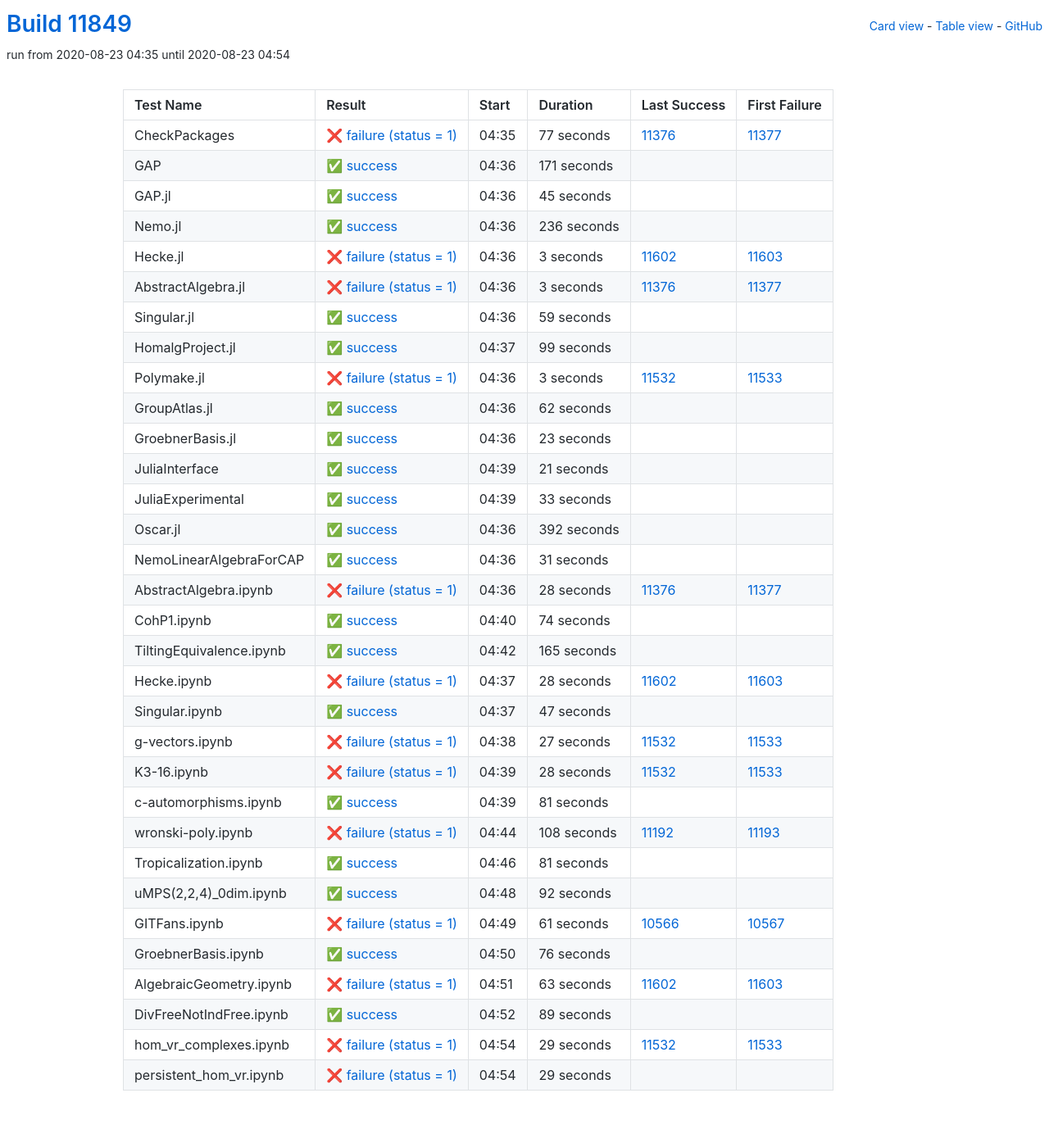
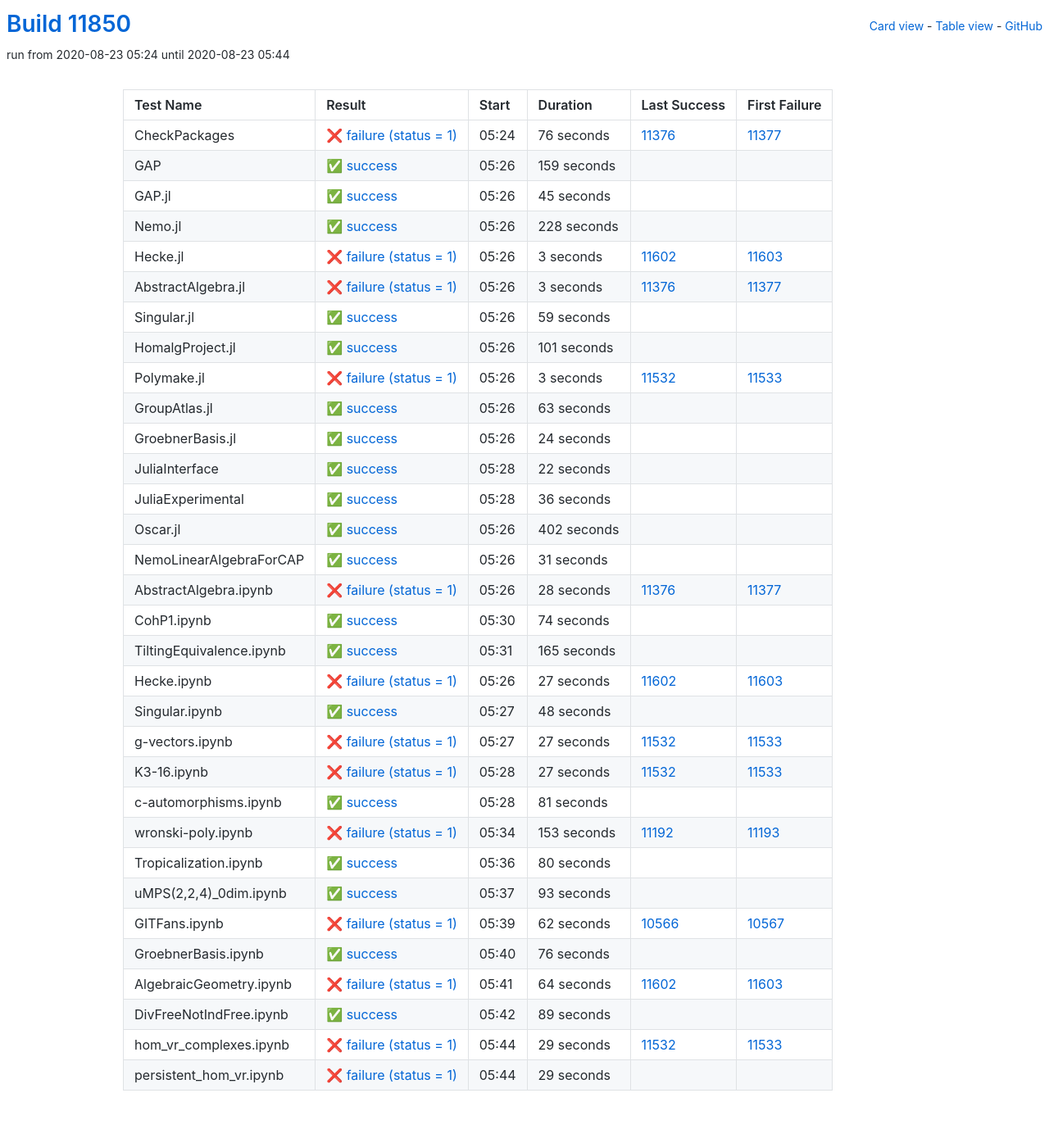
Before and after one commit to oscar-system/oscar-ci-status, a Jekyll site: the page built from table.html, in a window 1280 px wide. Shown: the whole page at 82% size. Built offline with Jekyll 4.4.1, drawn with Linux system fonts in a browser that asks for light colours.

Commit message:
Build #11850

```diff
--- a/_data/ci.yml
+++ b/_data/ci.yml
@@ -1,6 +1,6 @@
 ---
-build: 11849
-build_url: https://oscarci.mathematik.uni-kl.de/job/oscar/11849/
+build: 11850
+build_url: https://oscarci.mathematik.uni-kl.de/job/oscar/11850/
 job: oscar
 organization: oscar-system
 repo: oscar-ci-status
@@ -8,32 +8,32 @@
 tests:
 - name: CheckPackages
   id: checkpackages
-  log: https://oscarci.mathematik.uni-kl.de/job/oscar/11849/artifact/logs/build-11849/CheckPackages.log
-  start: 2020-08-23 04:35
+  log: https://oscarci.mathematik.uni-kl.de/job/oscar/11850/artifact/logs/build-11850/CheckPackages.log
+  start: 2020-08-23 05:24
   success: false
   exitcode: 1
   status: failure
-  duration: 77
+  duration: 76
   last_success: 11376
   last_success_url: https://oscarci.mathematik.uni-kl.de/job/oscar/11376/
   first_failure: 11377
   first_failure_url: https://oscarci.mathematik.uni-kl.de/job/oscar/11377/
 - name: GAP
   id: gap
-  log: https://oscarci.mathematik.uni-kl.de/job/oscar/11849/artifact/logs/build-11849/GAP.log
-  start: 2020-08-23 04:36
+  log: https://oscarci.mathematik.uni-kl.de/job/oscar/11850/artifact/logs/build-11850/GAP.log
+  start: 2020-08-23 05:26
   success: true
   exitcode: 0
   status: success
-  duration: 171
+  duration: 159
   last_success: false
   last_success_url:
   first_failure: false
   first_failure_url:
 - name: GAP.jl
   id: gap-jl
-  log: https://oscarci.mathematik.uni-kl.de/job/oscar/11849/artifact/logs/build-11849/GAP.jl.log
-  start: 2020-08-23 04:36
+  log: https://oscarci.mathematik.uni-kl.de/job/oscar/11850/artifact/logs/build-11850/GAP.jl.log
+  start: 2020-08-23 05:26
   success: true
   exitcode: 0
   status: success
@@ -44,20 +44,20 @@
   first_failure_url:
 - name: Nemo.jl
   id: nemo-jl
-  log: https://oscarci.mathematik.uni-kl.de/job/oscar/11849/artifact/logs/build-11849/Nemo.jl.log
-  start: 2020-08-23 04:36
+  log: https://oscarci.mathematik.uni-kl.de/job/oscar/11850/artifact/logs/build-11850/Nemo.jl.log
+  start: 2020-08-23 05:26
   success: true
   exitcode: 0
   status: success
-  duration: 236
+  duration: 228
   last_success: false
   last_success_url:
   first_failure: false
   first_failure_url:
 - name: Hecke.jl
   id: hecke-jl
-  log: https://oscarci.mathematik.uni-kl.de/job/oscar/11849/artifact/logs/build-11849/Hecke.jl.log
-  start: 2020-08-23 04:36
+  log: https://oscarci.mathematik.uni-kl.de/job/oscar/11850/artifact/logs/build-11850/Hecke.jl.log
+  start: 2020-08-23 05:26
   success: false
   exitcode: 1
   status: failure
@@ -68,8 +68,8 @@
   first_failure_url: https://oscarci.mathematik.uni-kl.de/job/oscar/11603/
 - name: AbstractAlgebra.jl
   id: abstractalgebra-jl
-  log: https://oscarci.mathematik.uni-kl.de/job/oscar/11849/artifact/logs/build-11849/AbstractAlgebra.jl.log
-  start: 2020-08-23 04:36
+  log: https://oscarci.mathematik.uni-kl.de/job/oscar/11850/artifact/logs/build-11850/AbstractAlgebra.jl.log
+  start: 2020-08-23 05:26
   success: false
   exitcode: 1
   status: failure
@@ -80,8 +80,8 @@
   first_failure_url: https://oscarci.mathematik.uni-kl.de/job/oscar/11377/
 - name: Singular.jl
   id: singular-jl
-  log: https://oscarci.mathematik.uni-kl.de/job/oscar/11849/artifact/logs/build-11849/Singular.jl.log
-  start: 2020-08-23 04:36
+  log: https://oscarci.mathematik.uni-kl.de/job/oscar/11850/artifact/logs/build-11850/Singular.jl.log
+  start: 2020-08-23 05:26
   success: true
   exitcode: 0
   status: success
@@ -92,20 +92,20 @@
   first_failure_url:
 - name: HomalgProject.jl
   id: homalgproject-jl
-  log: https://oscarci.mathematik.uni-kl.de/job/oscar/11849/artifact/logs/build-11849/HomalgProject.jl.log
-  start: 2020-08-23 04:37
+  log: https://oscarci.mathematik.uni-kl.de/job/oscar/11850/artifact/logs/build-11850/HomalgProject.jl.log
+  start: 2020-08-23 05:26
   success: true
   exitcode: 0
   status: success
-  duration: 99
+  duration: 101
   last_success: false
   last_success_url:
   first_failure: false
   first_failure_url:
 - name: Polymake.jl
   id: polymake-jl
-  log: https://oscarci.mathematik.uni-kl.de/job/oscar/11849/artifact/logs/build-11849/Polymake.jl.log
-  start: 2020-08-23 04:36
+  log: https://oscarci.mathematik.uni-kl.de/job/oscar/11850/artifact/logs/build-11850/Polymake.jl.log
+  start: 2020-08-23 05:26
   success: false
   exitcode: 1
   status: failure
@@ -116,68 +116,68 @@
   first_failure_url: https://oscarci.mathematik.uni-kl.de/job/oscar/11533/
 - name: GroupAtlas.jl
   id: groupatlas-jl
-  log: https://oscarci.mathematik.uni-kl.de/job/oscar/11849/artifact/logs/build-11849/GroupAtlas.jl.log
-  start: 2020-08-23 04:36
+  log: https://oscarci.mathematik.uni-kl.de/job/oscar/11850/artifact/logs/build-11850/GroupAtlas.jl.log
+  start: 2020-08-23 05:26
   success: true
   exitcode: 0
   status: success
-  duration: 62
+  duration: 63
   last_success: false
   last_success_url:
   first_failure: false
   first_failure_url:
 - name: GroebnerBasis.jl
   id: groebnerbasis-jl
-  log: https://oscarci.mathematik.uni-kl.de/job/oscar/11849/artifact/logs/build-11849/GroebnerBasis.jl.log
-  start: 2020-08-23 04:36
+  log: https://oscarci.mathematik.uni-kl.de/job/oscar/11850/artifact/logs/build-11850/GroebnerBasis.jl.log
+  start: 2020-08-23 05:26
   success: true
   exitcode: 0
   status: success
-  duration: 23
+  duration: 24
   last_success: false
   last_success_url:
   first_failure: false
   first_failure_url:
 - name: JuliaInterface
   id: juliainterface
-  log: https://oscarci.mathematik.uni-kl.de/job/oscar/11849/artifact/logs/build-11849/JuliaInterface.log
-  start: 2020-08-23 04:39
+  log: https://oscarci.mathematik.uni-kl.de/job/oscar/11850/artifact/logs/build-11850/JuliaInterface.log
+  start: 2020-08-23 05:28
   success: true
   exitcode: 0
   status: success
-  duration: 21
+  duration: 22
   last_success: false
   last_success_url:
   first_failure: false
   first_failure_url:
 - name: JuliaExperimental
   id: juliaexperimental
-  log: https://oscarci.mathematik.uni-kl.de/job/oscar/11849/artifact/logs/build-11849/JuliaExperimental.log
-  start: 2020-08-23 04:39
+  log: https://oscarci.mathematik.uni-kl.de/job/oscar/11850/artifact/logs/build-11850/JuliaExperimental.log
+  start: 2020-08-23 05:28
   success: true
   exitcode: 0
   status: success
-  duration: 33
+  duration: 36
   last_success: false
   last_success_url:
   first_failure: false
   first_failure_url:
 - name: Oscar.jl
   id: oscar-jl
-  log: https://oscarci.mathematik.uni-kl.de/job/oscar/11849/artifact/logs/build-11849/Oscar.jl.log
-  start: 2020-08-23 04:36
+  log: https://oscarci.mathematik.uni-kl.de/job/oscar/11850/artifact/logs/build-11850/Oscar.jl.log
+  start: 2020-08-23 05:26
   success: true
   exitcode: 0
   status: success
-  duration: 392
+  duration: 402
   last_success: false
   last_success_url:
   first_failure: false
   first_failure_url:
 - name: NemoLinearAlgebraForCAP
   id: nemolinearalgebraforcap
-  log: https://oscarci.mathematik.uni-kl.de/job/oscar/11849/artifact/logs/build-11849/NemoLinearAlgebraForCAP.log
-  start: 2020-08-23 04:36
+  log: https://oscarci.mathematik.uni-kl.de/job/oscar/11850/artifact/logs/build-11850/NemoLinearAlgebraForCAP.log
+  start: 2020-08-23 05:26
   success: true
   exitcode: 0
   status: success
@@ -188,8 +188,8 @@
   first_failure_url:
 - name: AbstractAlgebra.ipynb
   id: abstractalgebra-ipynb
-  log: https://oscarci.mathematik.uni-kl.de/job/oscar/11849/artifact/logs/build-11849/AbstractAlgebra.ipynb.log
-  start: 2020-08-23 04:36
+  log: https://oscarci.mathematik.uni-kl.de/job/oscar/11850/artifact/logs/build-11850/AbstractAlgebra.ipynb.log
+  start: 2020-08-23 05:26
   success: false
   exitcode: 1
   status: failure
@@ -200,8 +200,8 @@
   first_failure_url: https://oscarci.mathematik.uni-kl.de/job/oscar/11377/
 - name: CohP1.ipynb
   id: cohp1-ipynb
-  log: https://oscarci.mathematik.uni-kl.de/job/oscar/11849/artifact/logs/build-11849/CohP1.ipynb.log
-  start: 2020-08-23 04:40
+  log: https://oscarci.mathematik.uni-kl.de/job/oscar/11850/artifact/logs/build-11850/CohP1.ipynb.log
+  start: 2020-08-23 05:30
   success: true
   exitcode: 0
   status: success
@@ -212,8 +212,8 @@
   first_failure_url:
 - name: TiltingEquivalence.ipynb
   id: tiltingequivalence-ipynb
-  log: https://oscarci.mathematik.uni-kl.de/job/oscar/11849/artifact/logs/build-11849/TiltingEquivalence.ipynb.log
-  start: 2020-08-23 04:42
+  log: https://oscarci.mathematik.uni-kl.de/job/oscar/11850/artifact/logs/build-11850/TiltingEquivalence.ipynb.log
+  start: 2020-08-23 05:31
   success: true
   exitcode: 0
   status: success
@@ -224,32 +224,32 @@
   first_failure_url:
 - name: Hecke.ipynb
   id: hecke-ipynb
-  log: https://oscarci.mathematik.uni-kl.de/job/oscar/11849/artifact/logs/build-11849/Hecke.ipynb.log
-  start: 2020-08-23 04:37
+  log: https://oscarci.mathematik.uni-kl.de/job/oscar/11850/artifact/logs/build-11850/Hecke.ipynb.log
+  start: 2020-08-23 05:26
   success: false
   exitcode: 1
   status: failure
-  duration: 28
+  duration: 27
   last_success: 11602
   last_success_url: https://oscarci.mathematik.uni-kl.de/job/oscar/11602/
   first_failure: 11603
   first_failure_url: https://oscarci.mathematik.uni-kl.de/job/oscar/11603/
 - name: Singular.ipynb
   id: singular-ipynb
-  log: https://oscarci.mathematik.uni-kl.de/job/oscar/11849/artifact/logs/build-11849/Singular.ipynb.log
-  start: 2020-08-23 04:37
+  log: https://oscarci.mathematik.uni-kl.de/job/oscar/11850/artifact/logs/build-11850/Singular.ipynb.log
+  start: 2020-08-23 05:27
   success: true
   exitcode: 0
   status: success
-  duration: 47
+  duration: 48
   last_success: false
   last_success_url:
   first_failure: false
   first_failure_url:
 - name: g-vectors.ipynb
   id: g-vectors-ipynb
-  log: https://oscarci.mathematik.uni-kl.de/job/oscar/11849/artifact/logs/build-11849/g-vectors.ipynb.log
-  start: 2020-08-23 04:38
+  log: https://oscarci.mathematik.uni-kl.de/job/oscar/11850/artifact/logs/build-11850/g-vectors.ipynb.log
+  start: 2020-08-23 05:27
   success: false
   exitcode: 1
   status: failure
@@ -260,20 +260,20 @@
   first_failure_url: https://oscarci.mathematik.uni-kl.de/job/oscar/11533/
 - name: K3-16.ipynb
   id: k3-16-ipynb
-  log: https://oscarci.mathematik.uni-kl.de/job/oscar/11849/artifact/logs/build-11849/K3-16.ipynb.log
-  start: 2020-08-23 04:39
+  log: https://oscarci.mathematik.uni-kl.de/job/oscar/11850/artifact/logs/build-11850/K3-16.ipynb.log
+  start: 2020-08-23 05:28
   success: false
   exitcode: 1
   status: failure
-  duration: 28
+  duration: 27
   last_success: 11532
   last_success_url: https://oscarci.mathematik.uni-kl.de/job/oscar/11532/
   first_failure: 11533
   first_failure_url: https://oscarci.mathematik.uni-kl.de/job/oscar/11533/
 - name: c-automorphisms.ipynb
   id: c-automorphisms-ipynb
-  log: https://oscarci.mathematik.uni-kl.de/job/oscar/11849/artifact/logs/build-11849/c-automorphisms.ipynb.log
-  start: 2020-08-23 04:39
+  log: https://oscarci.mathematik.uni-kl.de/job/oscar/11850/artifact/logs/build-11850/c-automorphisms.ipynb.log
+  start: 2020-08-23 05:28
   success: true
   exitcode: 0
   status: success
@@ -284,56 +284,56 @@
   first_failure_url:
 - name: wronski-poly.ipynb
   id: wronski-poly-ipynb
-  log: https://oscarci.mathematik.uni-kl.de/job/oscar/11849/artifact/logs/build-11849/wronski-poly.ipynb.log
-  start: 2020-08-23 04:44
+  log: https://oscarci.mathematik.uni-kl.de/job/oscar/11850/artifact/logs/build-11850/wronski-poly.ipynb.log
+  start: 2020-08-23 05:34
   success: false
   exitcode: 1
   status: failure
-  duration: 108
+  duration: 153
   last_success: 11192
   last_success_url: https://oscarci.mathematik.uni-kl.de/job/oscar/11192/
   first_failure: 11193
   first_failure_url: https://oscarci.mathematik.uni-kl.de/job/oscar/11193/
 - name: Tropicalization.ipynb
   id: tropicalization-ipynb
-  log: https://oscarci.mathematik.uni-kl.de/job/oscar/11849/artifact/logs/build-11849/Tropicalization.ipynb.log
-  start: 2020-08-23 04:46
+  log: https://oscarci.mathematik.uni-kl.de/job/oscar/11850/artifact/logs/build-11850/Tropicalization.ipynb.log
+  start: 2020-08-23 05:36
   success: true
   exitcode: 0
   status: success
-  duration: 81
+  duration: 80
   last_success: false
   last_success_url:
   first_failure: false
   first_failure_url:
 - name: uMPS(2,2,4)_0dim.ipynb
   id: umps-2-2-4-0dim-ipynb
-  log: https://oscarci.mathematik.uni-kl.de/job/oscar/11849/artifact/logs/build-11849/uMPS-2-2-4-_0dim.ipynb.log
-  start: 2020-08-23 04:48
+  log: https://oscarci.mathematik.uni-kl.de/job/oscar/11850/artifact/logs/build-11850/uMPS-2-2-4-_0dim.ipynb.log
+  start: 2020-08-23 05:37
   success: true
   exitcode: 0
   status: success
-  duration: 92
+  duration: 93
   last_success: false
   last_success_url:
   first_failure: false
   first_failure_url:
 - name: GITFans.ipynb
   id: gitfans-ipynb
-  log: https://oscarci.mathematik.uni-kl.de/job/oscar/11849/artifact/logs/build-11849/GITFans.ipynb.log
-  start: 2020-08-23 04:49
+  log: https://oscarci.mathematik.uni-kl.de/job/oscar/11850/artifact/logs/build-11850/GITFans.ipynb.log
+  start: 2020-08-23 05:39
   success: false
   exitcode: 1
   status: failure
-  duration: 61
+  duration: 62
   last_success: 10566
   last_success_url: https://oscarci.mathematik.uni-kl.de/job/oscar/10566/
   first_failure: 10567
   first_failure_url: https://oscarci.mathematik.uni-kl.de/job/oscar/10567/
 - name: GroebnerBasis.ipynb
   id: groebnerbasis-ipynb
-  log: https://oscarci.mathematik.uni-kl.de/job/oscar/11849/artifact/logs/build-11849/GroebnerBasis.ipynb.log
-  start: 2020-08-23 04:50
+  log: https://oscarci.mathematik.uni-kl.de/job/oscar/11850/artifact/logs/build-11850/GroebnerBasis.ipynb.log
+  start: 2020-08-23 05:40
   success: true
   exitcode: 0
   status: success
@@ -344,20 +344,20 @@
   first_failure_url:
 - name: AlgebraicGeometry.ipynb
   id: algebraicgeometry-ipynb
-  log: https://oscarci.mathematik.uni-kl.de/job/oscar/11849/artifact/logs/build-11849/AlgebraicGeometry.ipynb.log
-  start: 2020-08-23 04:51
+  log: https://oscarci.mathematik.uni-kl.de/job/oscar/11850/artifact/logs/build-11850/AlgebraicGeometry.ipynb.log
+  start: 2020-08-23 05:41
   success: false
   exitcode: 1
   status: failure
-  duration: 63
+  duration: 64
   last_success: 11602
   last_success_url: https://oscarci.mathematik.uni-kl.de/job/oscar/11602/
   first_failure: 11603
   first_failure_url: https://oscarci.mathematik.uni-kl.de/job/oscar/11603/
 - name: DivFreeNotIndFree.ipynb
   id: divfreenotindfree-ipynb
-  log: https://oscarci.mathematik.uni-kl.de/job/oscar/11849/artifact/logs/build-11849/DivFreeNotIndFree.ipynb.log
-  start: 2020-08-23 04:52
+  log: https://oscarci.mathematik.uni-kl.de/job/oscar/11850/artifact/logs/build-11850/DivFreeNotIndFree.ipynb.log
+  start: 2020-08-23 05:42
   success: true
   exitcode: 0
   status: success
@@ -368,8 +368,8 @@
   first_failure_url:
 - name: hom_vr_complexes.ipynb
   id: hom-vr-complexes-ipynb
-  log: https://oscarci.mathematik.uni-kl.de/job/oscar/11849/artifact/logs/build-11849/hom_vr_complexes.ipynb.log
-  start: 2020-08-23 04:54
+  log: https://oscarci.mathematik.uni-kl.de/job/oscar/11850/artifact/logs/build-11850/hom_vr_complexes.ipynb.log
+  start: 2020-08-23 05:44
   success: false
   exitcode: 1
   status: failure
@@ -380,8 +380,8 @@
   first_failure_url: https://oscarci.mathematik.uni-kl.de/job/oscar/11533/
 - name: persistent_hom_vr.ipynb
   id: persistent-hom-vr-ipynb
-  log: https://oscarci.mathematik.uni-kl.de/job/oscar/11849/artifact/logs/build-11849/persistent_hom_vr.ipynb.log
-  start: 2020-08-23 04:54
+  log: https://oscarci.mathematik.uni-kl.de/job/oscar/11850/artifact/logs/build-11850/persistent_hom_vr.ipynb.log
+  start: 2020-08-23 05:44
   success: false
   exitcode: 1
   status: failure
```
Also changed, not shown: README.md.
